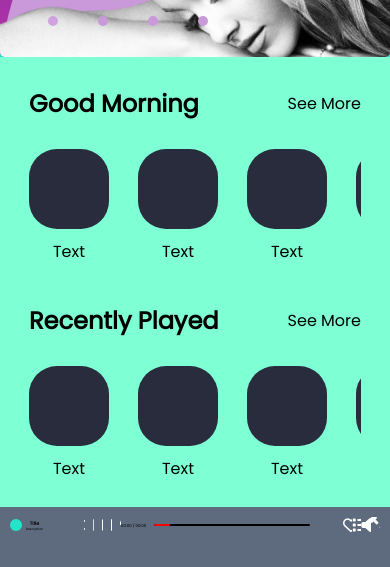
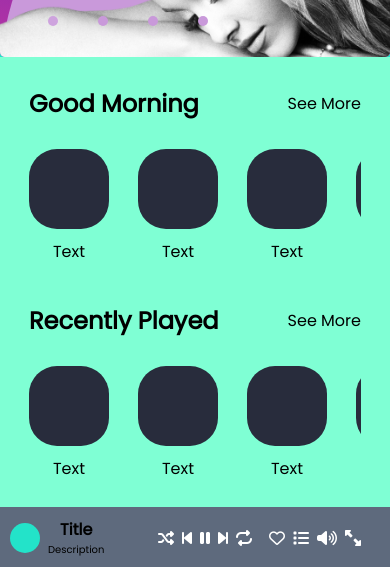
Before and after one commit to Gopisha18072003/Music-Streaming-Webpage, a plain HTML site: page index.html in a window 390 px wide. Shown: the part 277-844 px from the top of the page. Drawn offline with Linux system fonts and the light colour scheme.

Commit message:
I this last

```diff
--- a/style.css
+++ b/style.css
@@ -546,6 +546,8 @@ footer>p{
 .playerImg {
   height: 3vw;
   width: 3vw;
+  min-width: 30px;
+  min-height: 30px;
   background-color: #23E3C9;
   border-radius: 50%;
 }
@@ -553,14 +555,14 @@ footer>p{
   display: flex;
   flex-flow: column nowrap;
   justify-content: center;
-  margin-left: 4px;
+  margin-left: 8px;
 }
 .player-container #item1 .playertext p:last-child {
-  font-size: 0.8vw;
+  font-size: 10px;
 
 }
 .player-container #item1 .playertext p:first-child {
-  font-size: 1.2vw;
+  font-size: 16px;
   font-weight: bold;
 
 }
@@ -588,7 +590,7 @@ footer>p{
   border-radius: 10px;
 }
 
-.player-container #item4 div{
+.player-container #item4 div:not(:last-child){
   padding-right: 8px;
 }
 
@@ -677,4 +679,5 @@ footer>p{
   #searchBar {
     display: none;
   }
+  #item3 {display: none;}
 }
```
